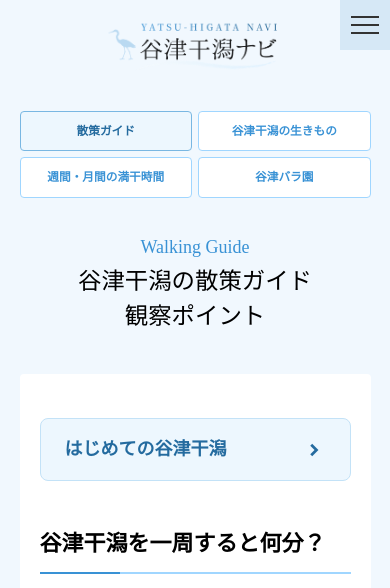
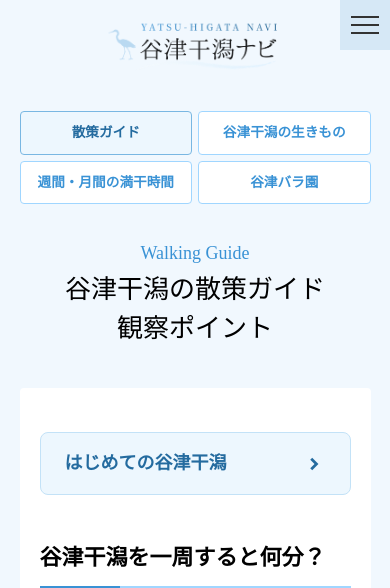
Before and after one commit to mikkiworks/YatsuHgata, a PHP site: page /guide/ in a window 390 px wide. Shown: the top 588 px of the page. Run offline with PHP 8.4, Linux system fonts and the light colour scheme; some web fonts are replaced.

Commit message:
Scope mobile navigation and heading fixes to Instagram

```diff
--- a/assets/css/guide.css
+++ b/assets/css/guide.css
@@ -48,13 +48,13 @@
 }
 
 @media (max-width: 768px) {
-	.walking-guide.guide-page .pagetitle {
+	.is-instagram .walking-guide.guide-page .pagetitle {
 		font-size: clamp(20px, 6vw, 26px);
 		-webkit-text-size-adjust: 100%;
 		text-size-adjust: 100%;
 	}
-	.walk-heading__title,
-	.walk-heading__points {
+	.is-instagram .walk-heading__title,
+	.is-instagram .walk-heading__points {
 		white-space: nowrap;
 	}
 	.walk-heading__points,
--- a/assets/css/style.css
+++ b/assets/css/style.css
@@ -667,8 +667,7 @@ h1, h2, h3, h4, h5, h6 {
 	.main .subnavi__item {
 		min-width: 0;
 		padding: 10px 4px;
-		font-size: clamp(10px, 3vw, 12px);
-		white-space: nowrap;
+		font-size: clamp(12px, 3.5vw, 14px);
 	}
 }
 
@@ -2192,6 +2191,10 @@ h1, h2, h3, h4, h5, h6 {
 		-webkit-text-size-adjust: 100%;
 		text-size-adjust: 100%;
 	}
+	.is-instagram .main .subnavi__item {
+		font-size: clamp(10px, 3vw, 12px);
+		white-space: nowrap;
+	}
 	.is-instagram .section__h2 {
 		font-size: 16px;
 	}
--- a/guide/index.html
+++ b/guide/index.html
@@ -19,8 +19,8 @@
 	<link rel="preconnect" href="https://fonts.googleapis.com">
 	<link rel="preconnect" href="https://fonts.gstatic.com" crossorigin>
 	<link href="https://fonts.googleapis.com/css2?family=Hannari&family=Noto+Serif+JP:wght@400;700&family=Material+Symbols+Outlined:opsz,wght,FILL,GRAD@20..48,100..700,0..1,-50..200&display=swap" rel="stylesheet">
-	<link rel="stylesheet" href="../assets/css/style.css?v=20261119-1">
-	<link rel="stylesheet" href="../assets/css/guide.css?v=20261119-1">
+	<link rel="stylesheet" href="../assets/css/style.css?v=20261119-2">
+	<link rel="stylesheet" href="../assets/css/guide.css?v=20261119-2">
 	<link rel="stylesheet" href="../assets/css/first-visit.css?v=20261029-3">
 	<link rel="canonical" href="https://yatsuhigata.com/guide/">
 	<script type="application/ld+json">
```
